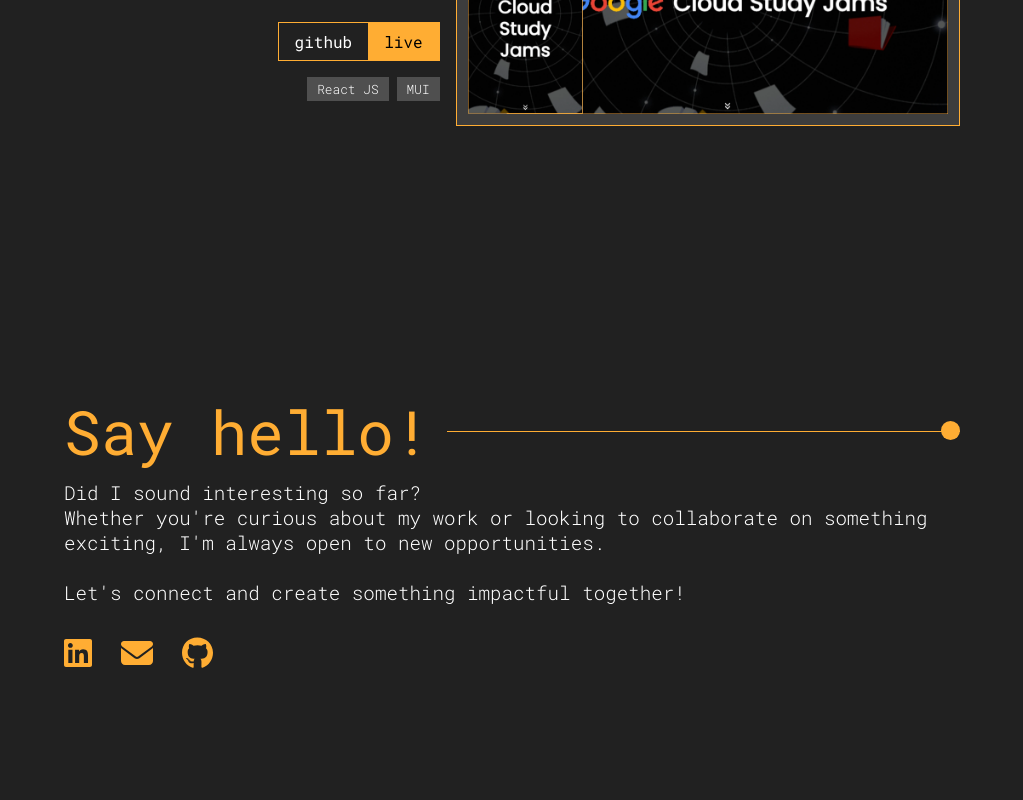
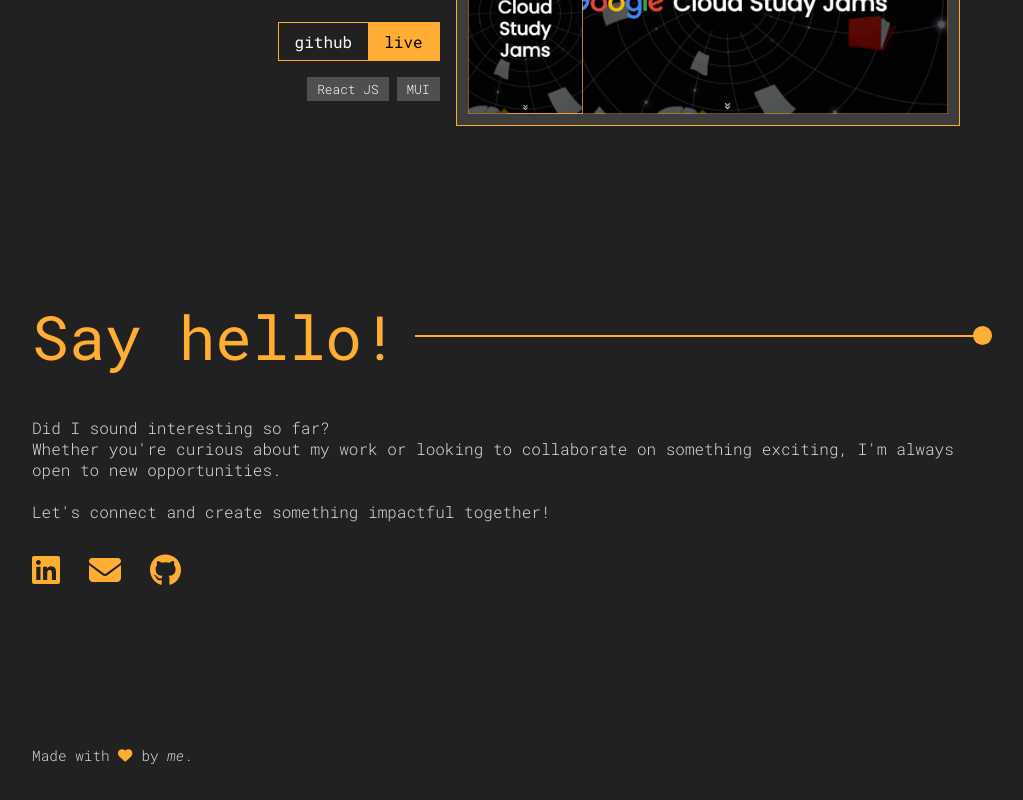
Before and after one commit to nishankkumar23/Portfolio, a React (Vite) app: page / in a window 1280 px wide. Shown: the part 6019-6819 px from the top of the page, without its empty margins (128-1151 px from the left). Built offline with nearby package versions, Linux system fonts and the light colour scheme; the HTML template or start-up script is replaced by a standard one; a web font is replaced by a local one.

Commit message:
[UPDATE]: Added footer line

```diff
--- a/src/pages/About/About.jsx
+++ b/src/pages/About/About.jsx
@@ -25,7 +25,7 @@ const About = () => {
                     platforms.
                     <br />
                     <br />
-                    Did I sound curious? Scroll down to learn more about me!
+                    Scroll down to learn more about me!
                 </div>
                 <img src={AboutStamp} style= {{
                     padding: "1rem",
--- a/src/pages/Contact/Contact.css
+++ b/src/pages/Contact/Contact.css
@@ -1,6 +1,5 @@
 .font-awesome{
   transition: all ease 0.3s;
-
 }
 
 .font-awesome:hover{
@@ -18,6 +17,11 @@
   min-height: 100vh;
 }
 
+.contact-wrap p {
+  padding-top: 20vh;
+  font-size: 0.9rem;
+}
+
 .say-hello{
   font-size: clamp(2rem, 0.7778rem + 7.1111vw, 5rem);
   font-weight: bold;
@@ -30,10 +34,11 @@
 }
 
 .contact-body{
-  font-size: clamp(1rem, 0.9185rem + 0.4741vw, 1.2rem);
+  font-size: 1rem;
   width: 100%;
-  padding-bottom: 2rem;
+  padding: 2rem 0;
   position:relative;
+
   /* top: 5rem;
   animation: general 0.5s 0.2s forwards;
   opacity: 0; */
--- a/src/pages/Contact/Contact.jsx
+++ b/src/pages/Contact/Contact.jsx
@@ -3,14 +3,14 @@ import "./Contact.css";
 
 import { FontAwesomeIcon } from "@fortawesome/react-fontawesome";
 import { faGithub, faLinkedin } from "@fortawesome/free-brands-svg-icons";
-import { faEnvelope } from "@fortawesome/free-solid-svg-icons";
+import { faEnvelope, faHeart } from "@fortawesome/free-solid-svg-icons";
 
 const Contact = () => {
     const openWeb = (link) => {
         window.open(link, "_blank");
     };
     return (
-        <div id="contact" className="content hiderx">
+        <div className="contact-wrap hiderx">
             <div className="head-wideline">
                 <div className="heading hiderx">Say hello!</div>
                 <div className="wideline right-to-left"></div>
@@ -56,6 +56,7 @@ const Contact = () => {
                     />
                 </div>
             </div>
+            <p className="signature">Made with {<FontAwesomeIcon icon={faHeart} color="#ffad33" />} by <i>me</i>.</p>
         </div>
     );
 };
```
